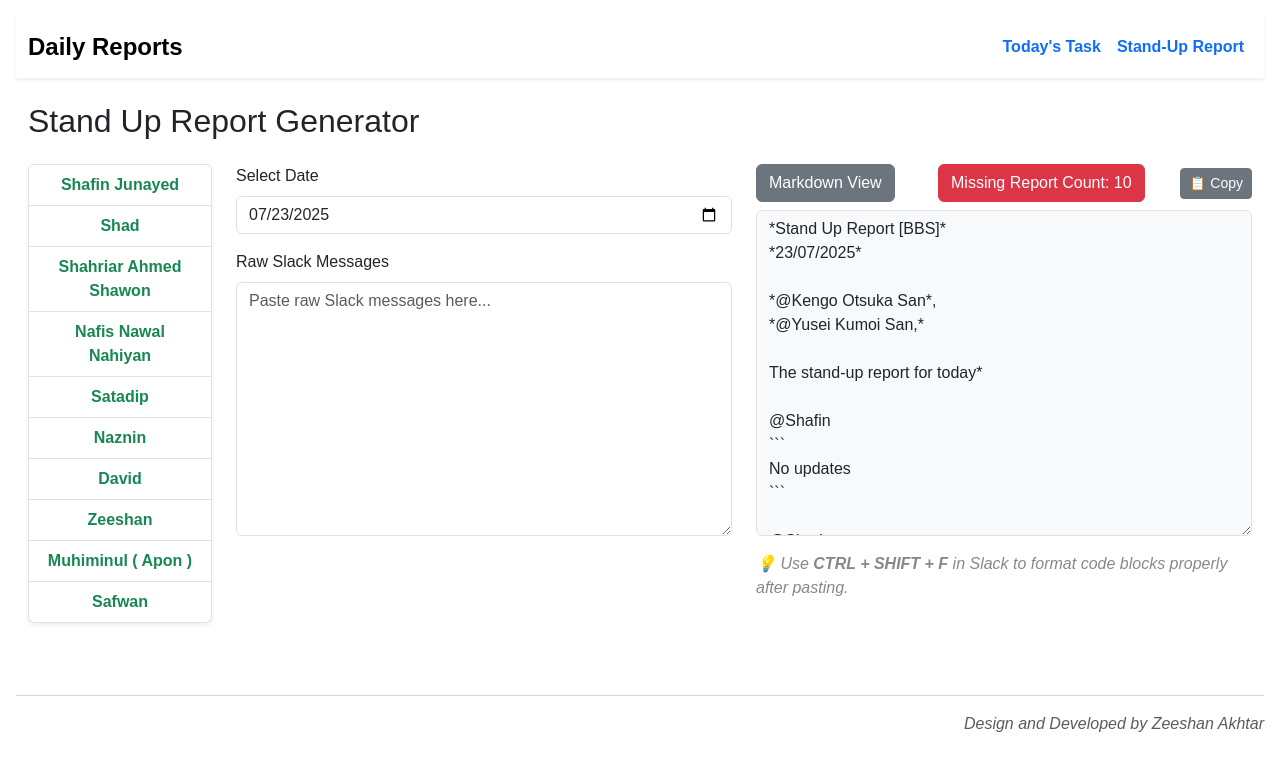
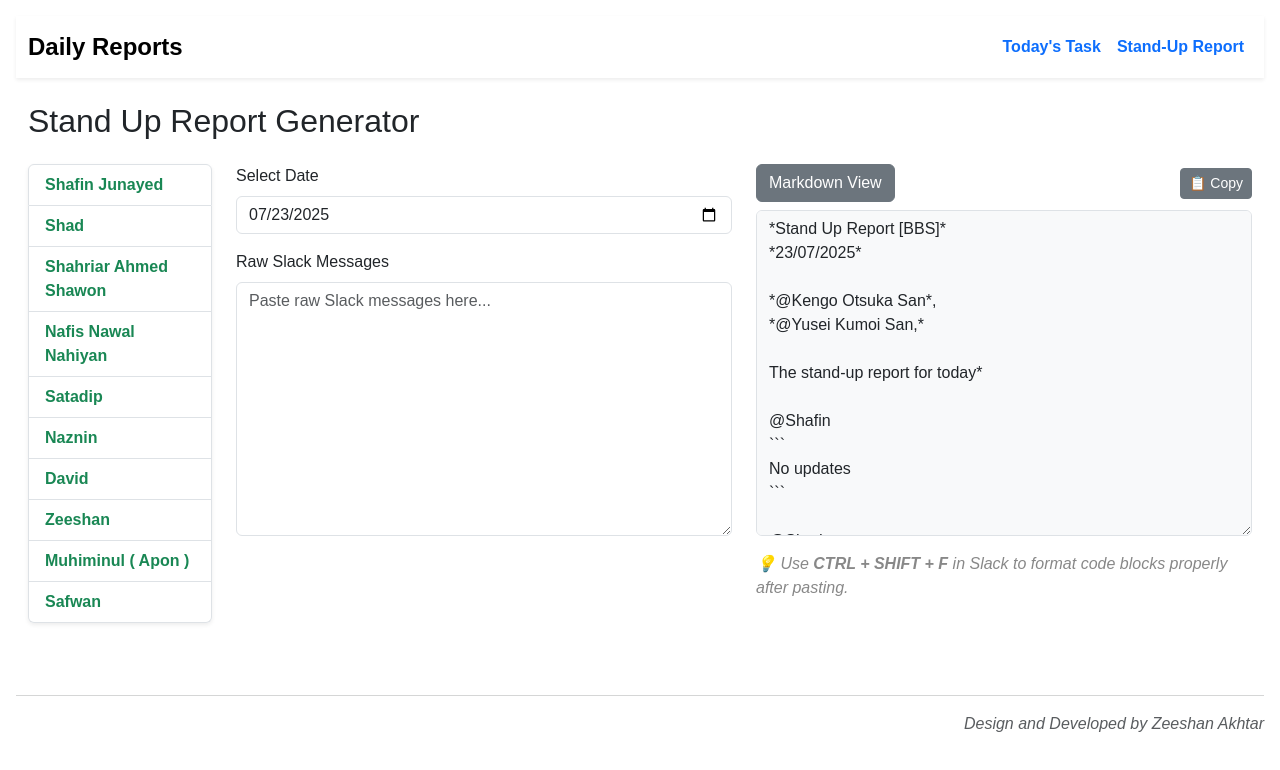
Before and after one commit to Zeeshan0811/standup-report-generator, a Next.js app: page / in a window 1280 px wide. Both pictures are taken after a click on the button "Stand-Up Report". Shown: the top 770 px of the page. Built offline with nearby package versions, Linux system fonts and the light colour scheme.

Commit message:
Missing checked

```diff
--- a/components/StandUpReportGenerator.jsx
+++ b/components/StandUpReportGenerator.jsx
@@ -82,14 +82,22 @@ const StandUpReportGenerator = () => {
                 {/* Input Section */}
                 <div className="col-md-2 mb-4">
                     <div className="list-group shadow-sm rounded">
-                        {nameOrder.map((item, index) => (
-                            <div
-                                key={index}
-                                className="list-group-item list-group-item-action text-success fw-semibold text-center"
-                            >
-                                {item}
-                            </div>
-                        ))}
+                        {nameOrder.map((item, index) => {
+                            const found = userNoDataList.includes(item);
+                            return (
+                                <div
+                                    key={index}
+                                    className="list-group-item list-group-item-action d-flex justify-content-between align-items-center"
+                                >
+                                    <span className="text-success fw-semibold">{item}</span>
+                                    {input && (
+                                        found
+                                            ? <i className="bi bi-x-circle-fill text-danger"></i>
+                                            : <i className="bi bi-check-circle-fill text-success"></i>
+                                    )}
+                                </div>
+                            );
+                        })}
                     </div>
                 </div>
                 <div className="col-md-5 mb-4">
@@ -149,7 +157,7 @@ const StandUpReportGenerator = () => {
                                         📋 Copy
                                     </button> */}
 
-                                <button className="btn btn-danger text-white">Missing Report Count: {userNoDataList.length}</button>
+                                {input && userNoDataList.length > 0 ? <button className="btn btn-danger text-white">Missing Report Count: {userNoDataList.length}</button> : null}
 
 
                                 <button
--- a/pages/index.jsx
+++ b/pages/index.jsx
@@ -1,5 +1,6 @@
 "use client";
 import React, { useState } from "react";
+import Head from 'next/head';
 import Header from "/components/Header";
 import Footer from "/components/Footer";
 import DailyReportGenerator from "/components/DailyReportGenerator";
@@ -10,6 +11,12 @@ const Home = () => {
 
   return (
     <div>
+      <Head>
+        <link
+          rel="stylesheet"
+          href="https://cdn.jsdelivr.net/npm/bootstrap-icons@1.11.3/font/bootstrap-icons.css"
+        />
+      </Head>
       <Header onSelect={setActiveTab} />
       <div className="container-fluid">
         {activeTab === "daily" && <DailyReportGenerator />}
```
